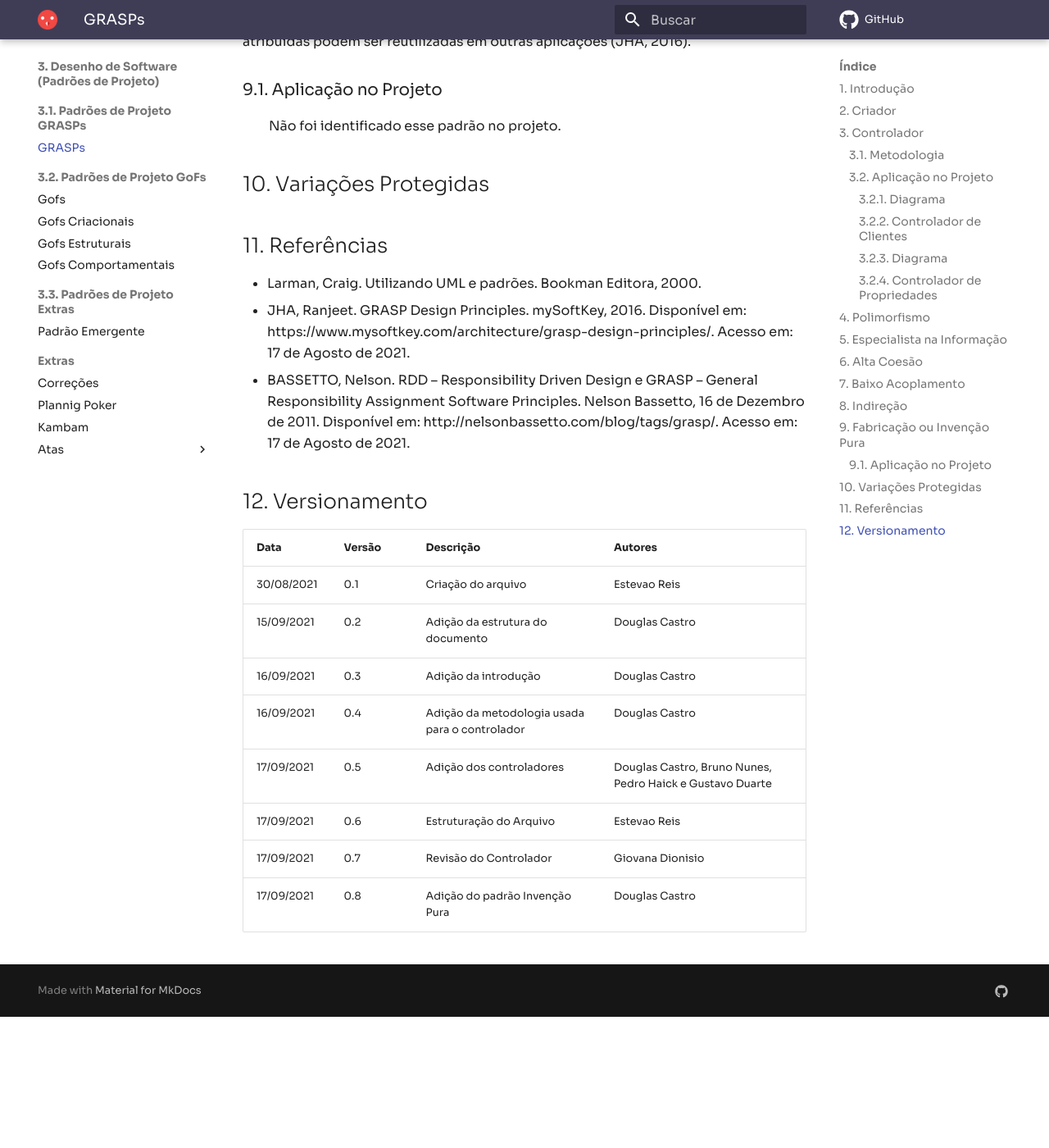
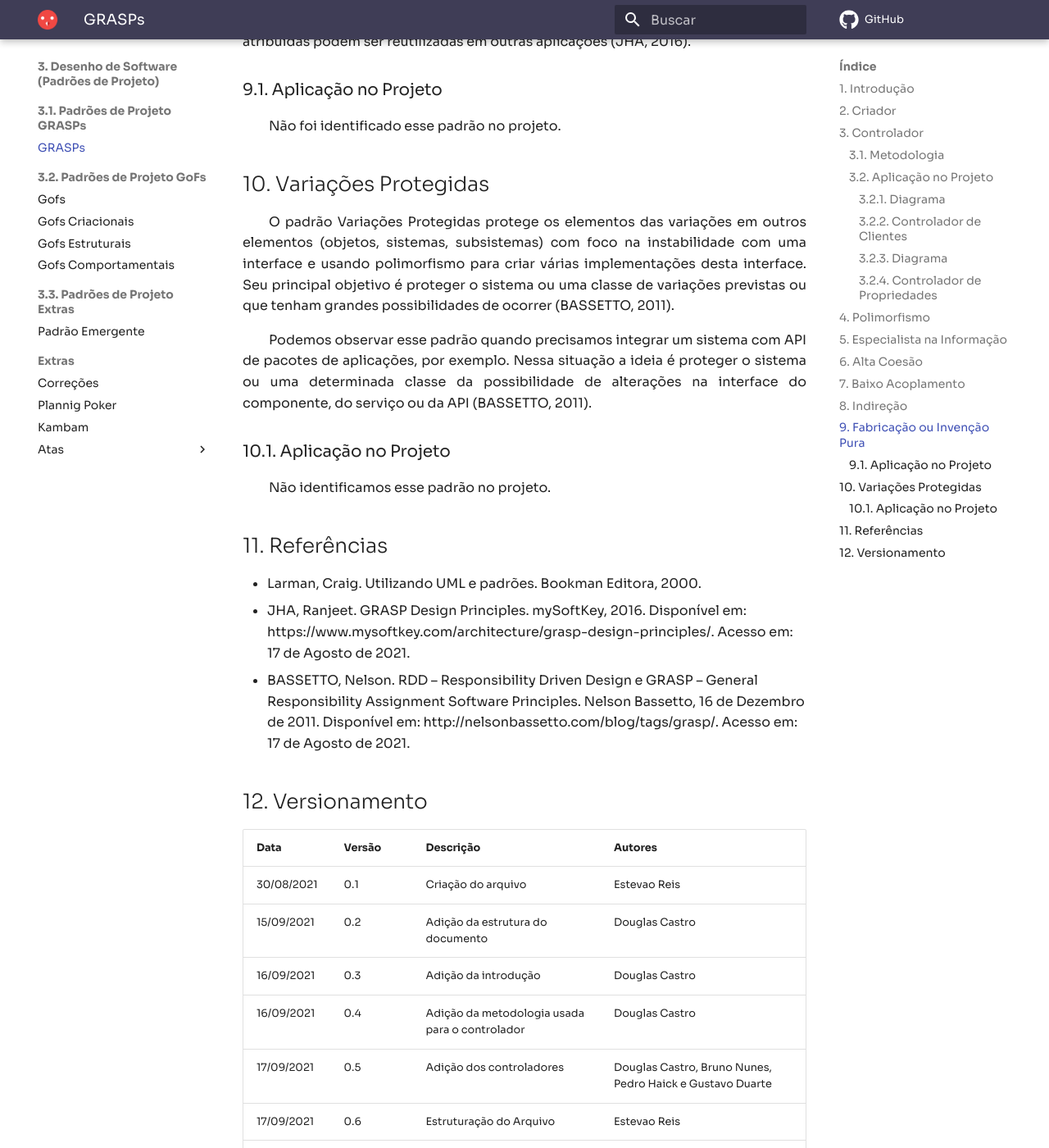
Before and after one commit to UnBArqDsw2021-1/2021.1_G04_Cardeal, an MkDocs documentation site: the page built from docs/padroesDeProjeto/GRASPs.md, in a window 1280 px wide and 1400 px high, scrolled down 4395 px. Shown: the whole window at 82% size. Built offline with MkDocs 1.6.1 and Material for MkDocs 9.7.7, drawn with Linux system fonts in a browser that asks for light colours; comment, search, counter and statistics services are not loaded; before the commit the page ends 5635 px from its top, so only the background shows below that; some of the changed text lies outside the part shown.

Commit message:
Add protected variation pattern

```diff
--- a/docs/padroesDeProjeto/GRASPs.md
+++ b/docs/padroesDeProjeto/GRASPs.md
@@ -71,6 +71,14 @@ O código acima pode ser visto com mais detalhes [aqui](https://github.com/UnBAr
 
 ## 10. Variações Protegidas
 
+<p align = "justify">&emsp;&emsp;O padrão Variações Protegidas protege os elementos das variações em outros elementos (objetos, sistemas, subsistemas) com foco na instabilidade com uma interface e usando polimorfismo para criar várias implementações desta interface. Seu principal objetivo é proteger o sistema ou uma classe de variações previstas ou que tenham grandes possibilidades de ocorrer (BASSETTO, 2011).</p>
+
+<p align = "justify">&emsp;&emsp;Podemos observar esse padrão quando precisamos integrar um sistema com API de pacotes de aplicações, por exemplo. Nessa situação a ideia é proteger o sistema ou uma determinada classe da possibilidade de alterações na interface do componente, do serviço ou da API (BASSETTO, 2011).</p>
+
+### 10.1. Aplicação no Projeto
+
+<p align = "justify">&emsp;&emsp;Não identificamos esse padrão no projeto.</p>
+
 ## 11. Referências
 
 - Larman, Craig. Utilizando UML e padrões. Bookman Editora, 2000.
@@ -88,3 +96,4 @@ O código acima pode ser visto com mais detalhes [aqui](https://github.com/UnBAr
 | 17/09/2021 | 0.6 | Estruturação do Arquivo| Estevao Reis |
 | 17/09/2021 | 0.7 | Revisão do Controlador | Giovana Dionisio |
 | 17/09/2021 | 0.8 | Adição do padrão Invenção Pura | Douglas Castro |
+| 17/09/2021 | 0.9 | Adição do padrão Variações Protegidas | Douglas Castro |
```
